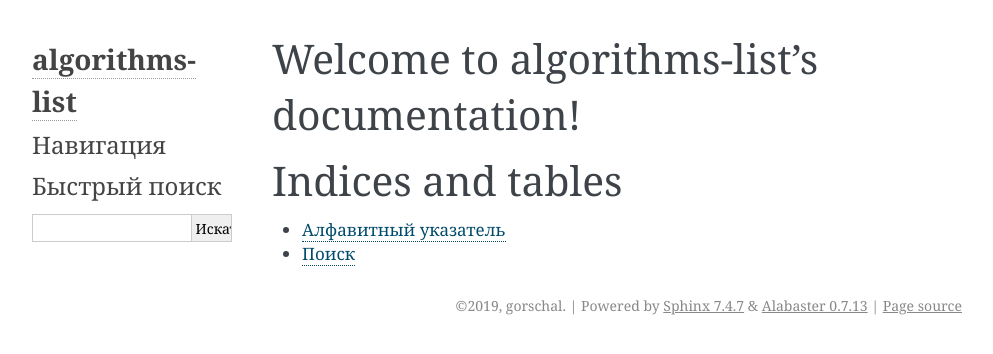
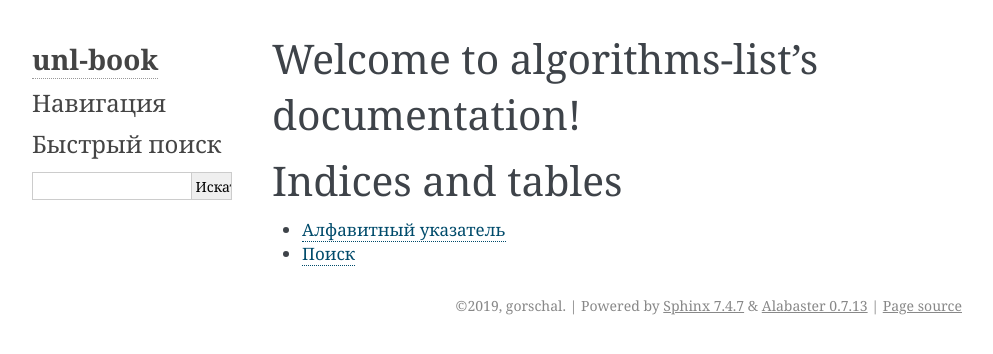
Before and after one commit to neegor/uml.gorschal.github.io, a Sphinx documentation site: the page built from source/index.rst, in a window 1280 px wide. Shown: the top 354 px of the page, without its empty margins (148-1141 px from the left). Built offline with Sphinx 7.4.7, drawn with Linux system fonts in a browser that asks for light colours.

Commit message:
edit config

```diff
--- a/source/conf.py
+++ b/source/conf.py
@@ -21,7 +21,7 @@ html_theme = 'alabaster'
 
 # -- Project information -----------------------------------------------------
 
-project = 'algorithms-list'
+project = 'unl-book'
 copyright = '2019, gorschal'
 author = 'gorschal'
 
```
